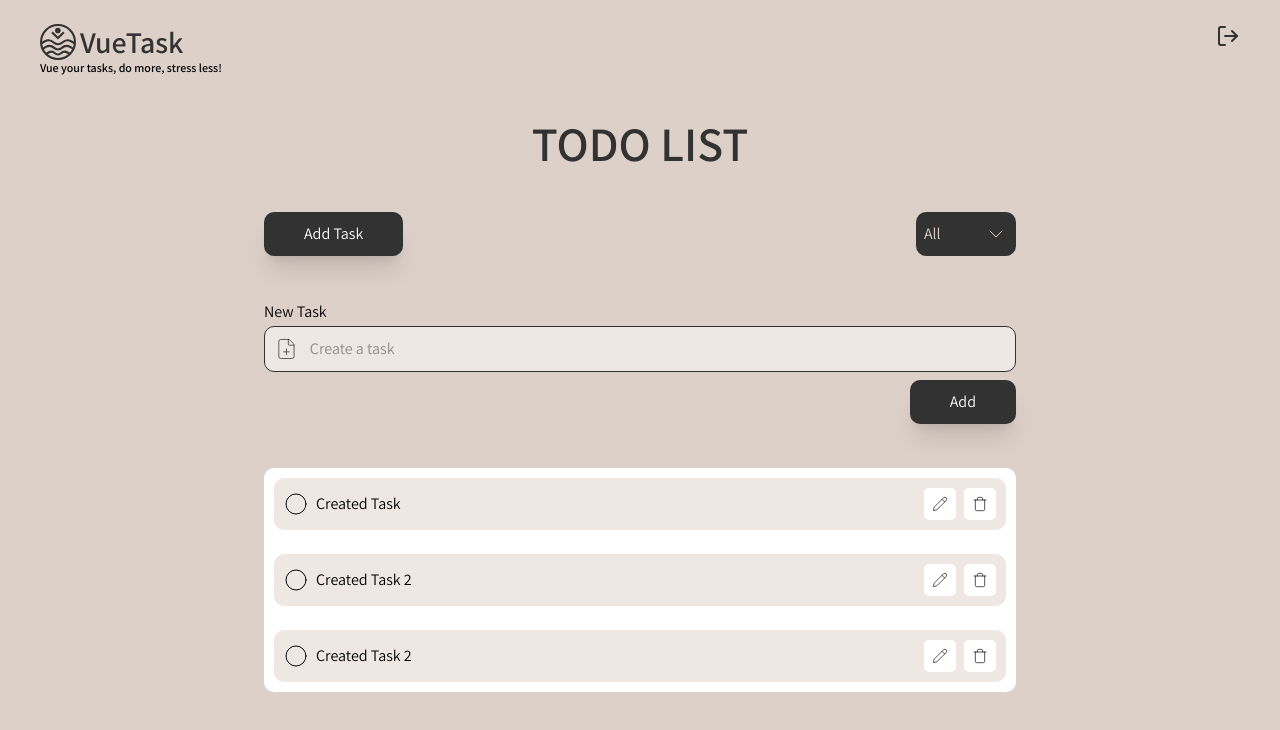
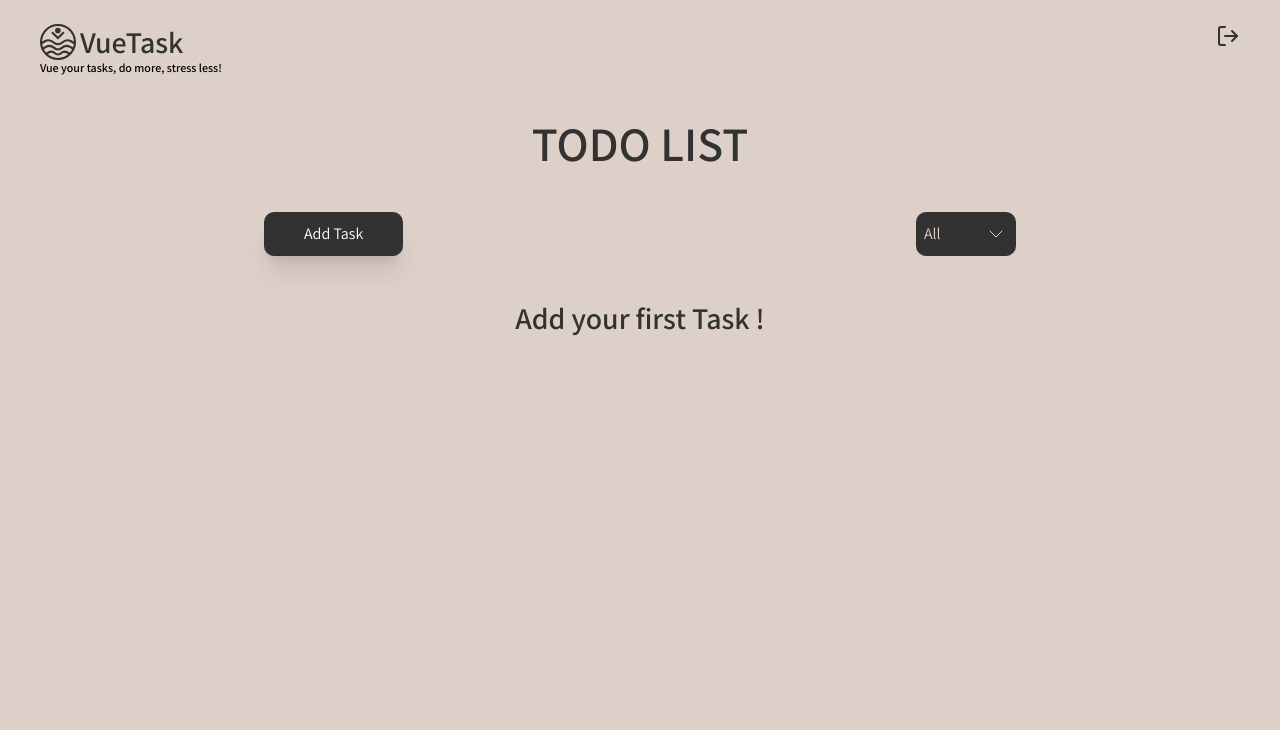
Before and after one commit to pablomds/vuetask, a Vue app in the folder frontend/: page /todo-list in a window 1280 px wide. Shown: the top 730 px of the page. Built offline with nearby package versions, Linux system fonts and the light colour scheme.

Commit message:
adding a new task to pinia and update task

```diff
--- a/frontend/src/views/TodoList.vue
+++ b/frontend/src/views/TodoList.vue
@@ -1,79 +1,92 @@
-<script setup>
+<script setup lang="ts">
+import { computed, ref } from 'vue';
+import { useTodosStore } from '@/store/todoStore';
 import { ChevronDown, FilePlus, Circle, Trash, Pencil } from 'lucide-vue-next';
 import PrivateNavBar from '@/components/PrivateNavBar.vue';
+const store = useTodosStore();
+
+const todos = computed(() => store.todos);
+
+const todoInitialState = {
+    id: undefined,
+    text: "",
+    isFinished: false
+}
+
+let newTodo = ref(todoInitialState)
+let addTaskFormDisplay = ref(false);
+
+const addNewTodo = () => {
+    const { text, id, isFinished } = newTodo.value;
+
+    if (text.trim()) {
+        if (id !== undefined && id !== null) {
+            store.updateTodo(id, text, isFinished);
+        } else {
+            store.addTodo(text);
+        }
+
+        newTodo.value = { id: undefined, text: '', isFinished: false };
+    }
+    addTaskFormDisplay.value = false;
+};
+
+const editTodo = (todo: any) => {
+    addTaskFormDisplay.value = true;
+    newTodo.value = {
+        id: todo.id,
+        text: todo.text,
+        isFinished: todo.isFinished
+    }
+};
 </script>
 
 <template>
-    <div class="h-screen w-screen flex flex-col gap-y-11 px-6 bg-[#DDD0C8]">
+    <div class="h-screen w-screen flex flex-col gap-y-11 px-6 pb-6 overflow-x-hidden">
         <PrivateNavBar />
         <div class="flex flex-col gap-y-11 md:px-36 lg:px-48 xl:px-60 2xl:px-80">
-            <h1 class="text-5xl text-center text-[#323232] font-semibold">
+            <h1 class="text-5xl text-center text-primary-black font-semibold">
                 TODO LIST
             </h1>
             <div class="flex flex-row justify-between">
-                <button class="bg-[#323232] text-white px-10 py-[10px] rounded-[10px] shadow-xl text-base">Add Task</button>
-                <div class="w-[100px] flex flex-row justify-between px-2 py-[10px] rounded-[10px] bg-[#323232] text-[#DDD0C8]">
+                <button @click="addTaskFormDisplay = !addTaskFormDisplay" class="bg-primary-black text-white px-10 py-[10px] rounded-[10px] shadow-xl text-base cursor-pointer">Add Task</button>
+                <div class="w-[100px] flex flex-row justify-between px-2 py-[10px] rounded-[10px] bg-primary-black text-[#DDD0C8]">
                     All
                     <ChevronDown class="h-6 w-6" stroke-width={1} />
                 </div>
             </div>
-            <div class="flex flex-col gap-y-2">
+            <form v-if="addTaskFormDisplay" @submit.prevent="addNewTodo" class="flex flex-col gap-y-2">
                 <div class="flex flex-col gap-y-0.5">
                         <label class="text-base" for="password">New Task</label>
-                        <div class="flex items-center border border-[#323232] bg-white/50 rounded-[10px] p-[10px] gap-x-3 justify-between">
+                        <div class="flex items-center border border-primary-black bg-white/50 rounded-[10px] p-[10px] gap-x-3 justify-between">
                             <div class="flex gap-x-3 flex-grow">
-                                <FilePlus class="text-[#323232]/80" stroke-width={1} />
-                                <input type="text" class="outline-none text-[#323232] w-full" placeholder="Create a task">
+                                <FilePlus class="text-primary-black/80" stroke-width={1} />
+                                <input v-model="newTodo.text" type="text" placeholder="Enter a new todo" class="outline-none text-primary-black w-full">
                             </div>
                         </div>
                 </div>
                 <div class="flex justify-end">
-                    <button class="bg-[#323232] text-white px-10 py-[10px] rounded-[10px] shadow-xl text-base max-w-[110px]">Add</button>
+                    <button type="submit" class="bg-primary-black text-white px-10 py-[10px] rounded-[10px] shadow-xl text-base max-w-[110px] cursor-pointer">Add</button>
                 </div>
-            </div>
-            <div class="bg-white flex flex-col gap-y-6 p-[10px] rounded-[10px]">
-                <div class="flex flex-row bg-[#DDD0C8]/50 rounded-[10px] p-[10px] items-center justify-between">
+            </form>
+            <ul v-if="todos.length" class="bg-white flex flex-col gap-y-6 p-[10px] rounded-[10px]">
+                <li v-for="todo in todos" :key="todo.id" class="flex flex-row bg-[#DDD0C8]/50 rounded-[10px] p-[10px] items-center justify-between">
                     <div class="flex flex-row gap-x-2">
                         <Circle stroke-width={1} />
-                        <span>Created Task</span>
+                        <span>{{ todo.text }}</span>
                     </div>
                     <div class="flex flex-row gap-x-2">
-                        <div class="bg-white rounded-[5px] p-2">
+                        <div v-on:click="editTodo(todo)" class="bg-white rounded-[5px] p-2 cursor-pointer">
                             <Pencil class="w-4 h-4" stroke-width={1} />
                         </div>
                         <div class="bg-white rounded-[5px] p-2">
                             <Trash class="w-4 h-4" stroke-width={1} />
                         </div>
                     </div>
-                </div>
-                <div class="flex flex-row bg-[#DDD0C8]/50 rounded-[10px] p-[10px] items-center justify-between">
-                    <div class="flex flex-row gap-x-2">
-                        <Circle stroke-width={1} />
-                        <span>Created Task 2</span>
-                    </div>
-                    <div class="flex flex-row gap-x-2">
-                        <div class="bg-white rounded-[5px] p-2">
-                            <Pencil class="w-4 h-4" stroke-width={1} />
-                        </div>
-                        <div class="bg-white rounded-[5px] p-2">
-                            <Trash class="w-4 h-4" stroke-width={1} />
-                        </div>
-                    </div>
-                </div>
-                <div class="flex flex-row bg-[#DDD0C8]/50 rounded-[10px] p-[10px] items-center justify-between">
-                    <div class="flex flex-row gap-x-2">
-                        <Circle stroke-width={1} />
-                        <span>Created Task 2</span>
-                    </div>
-                    <div class="flex flex-row gap-x-2">
-                        <div class="bg-white rounded-[5px] p-2">
-                            <Pencil class="w-4 h-4" stroke-width={1} />
-                        </div>
-                        <div class="bg-white rounded-[5px] p-2">
-                            <Trash class="w-4 h-4" stroke-width={1} />
-                        </div>
-                    </div>
-                </div>
+                </li>
+            </ul>
+            <div class="text-center" v-else>
+                <span class="text-3xl text-primary-black font-semibold">Add your first Task !</span>
             </div>
         </div>
     </div>
```
